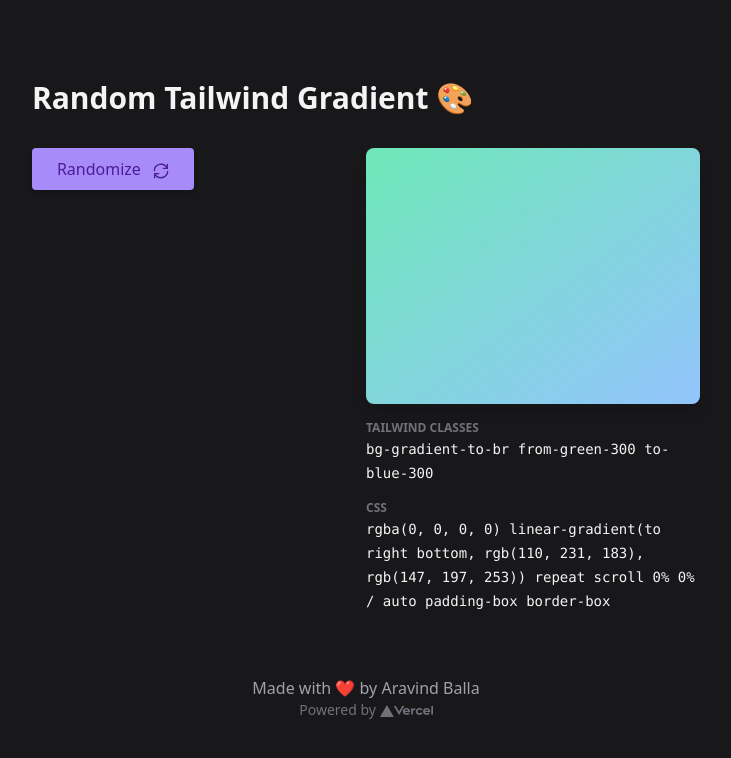
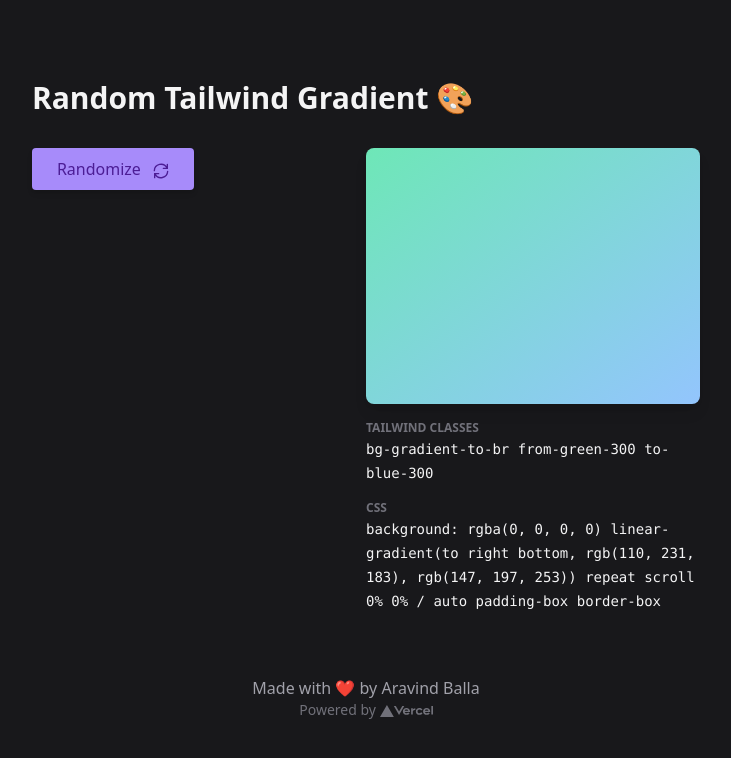
Before and after one commit to aravindballa/random-tw-gradient, a Next.js app: page / in a window 1280 px wide. Shown: the top 758 px of the page, without its empty margins (274-1005 px from the left). Built offline with nearby package versions, Linux system fonts and the light colour scheme.

Commit message:
feat: add background keyword

```diff
--- a/pages/index.js
+++ b/pages/index.js
@@ -93,7 +93,7 @@ export default function IndexPage() {
               <div className="text-xs font-bold uppercase text-gray-500">
                 CSS
               </div>
-              <code className="text-sm">{css}</code>
+              <code className="text-sm">background: {css}</code>
             </div>
           </div>
         </div>
```
